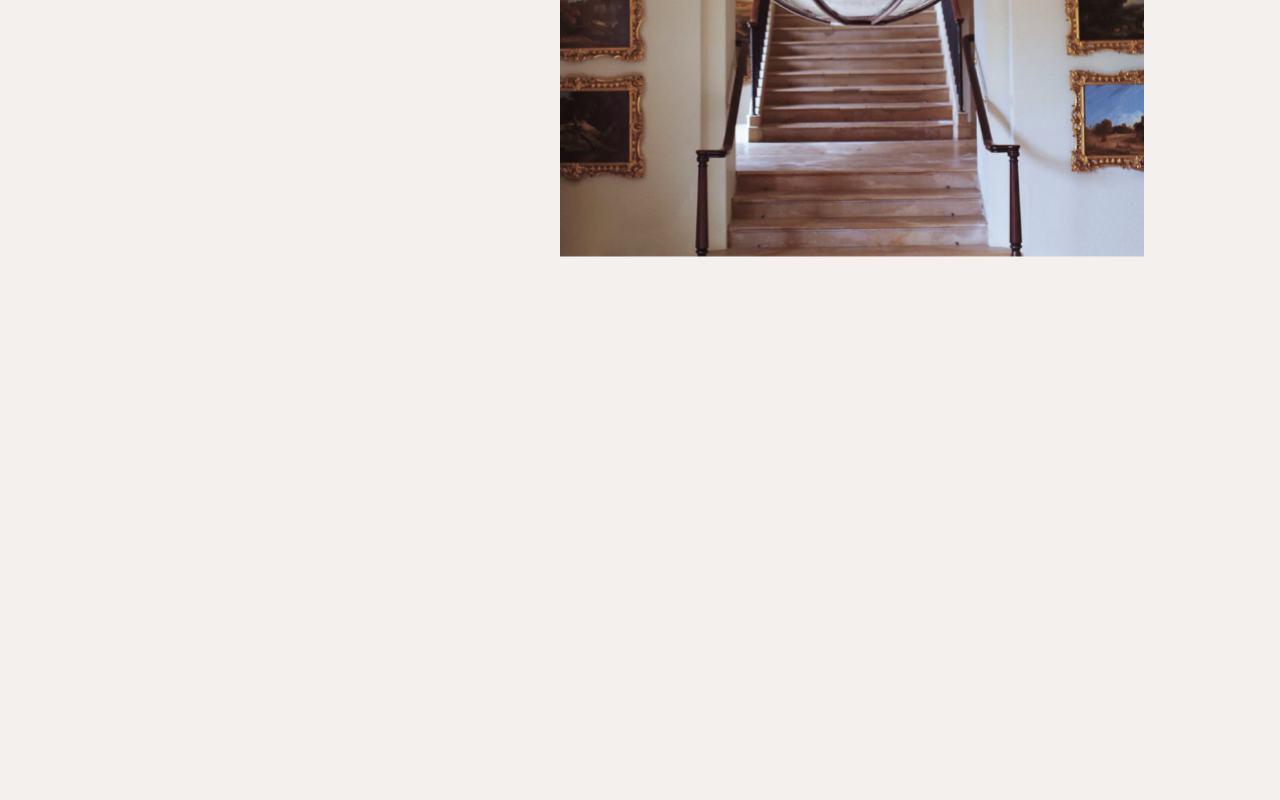
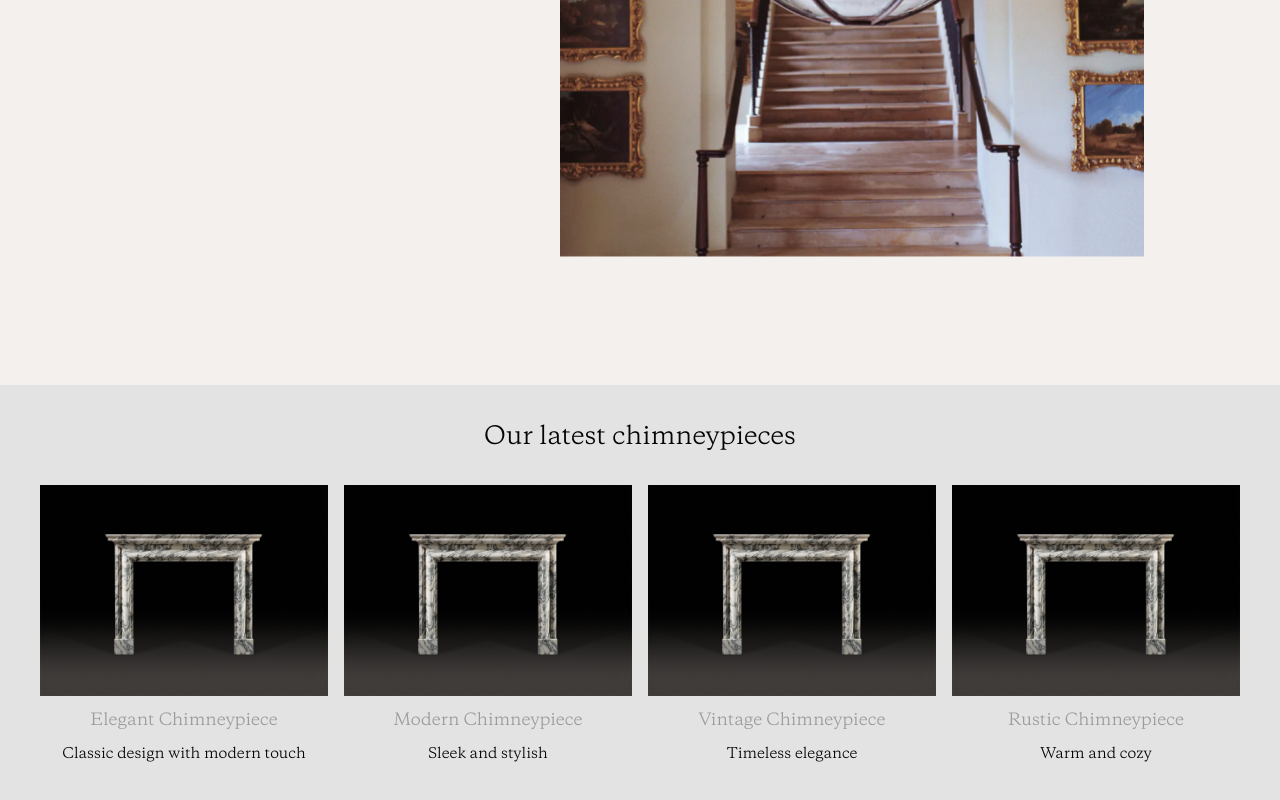
Before and after one commit to purohitdheeraj/jamb-web, a Next.js app: page / in a window 1280 px wide. Shown: the part 2243-3043 px from the top of the page. Before the commit the page ends 2500 px from the top, so only its background shows below. Built offline with nearby package versions, Linux system fonts and the light colour scheme.

Commit message:
add product listing

```diff
--- a/src/app/page.tsx
+++ b/src/app/page.tsx
@@ -1,6 +1,7 @@
 'use client';
 import FeaturedCategory from "@/components/featured-category";
 import Hero from "@/components/hero";
+import ListProducts from "@/components/list-products";
 import Navbar from "@/components/navbar";
 
 
@@ -12,6 +13,7 @@ export default function Home() {
       <Hero/>
       <FeaturedCategory/>
       </div>
+      <ListProducts/>
     </>
   );
 }
--- /dev/null
+++ b/src/components/list-products.tsx
@@ -0,0 +1,62 @@
+'use client';
+
+import ProductCommon from "./product-common";
+
+interface ProductCommonProps {
+  imageSrc: string;
+  imageAlt: string;
+  title: string;
+  subtitle: string;
+}
+
+const products: ProductCommonProps[] = [
+  {
+    imageSrc: "/assets/chimney.png",
+    imageAlt: "Product 1",
+    title: "Elegant Chimneypiece",
+    subtitle: "Classic design with modern touch",
+  },
+  {
+    imageSrc: "/assets/chimney.png",
+    imageAlt: "Product 2",
+    title: "Modern Chimneypiece",
+    subtitle: "Sleek and stylish",
+  },
+  {
+    imageSrc: "/assets/chimney.png",
+    imageAlt: "Product 3",
+    title: "Vintage Chimneypiece",
+    subtitle: "Timeless elegance",
+  },
+  {
+    imageSrc: "/assets/chimney.png",
+    imageAlt: "Product 4",
+    title: "Rustic Chimneypiece",
+    subtitle: "Warm and cozy",
+  },
+];
+
+const ListProducts = () => {
+  return (
+    <div className="mt-32 w-full bg-secondary py-9 px-10">
+      <h2 className="text-2xl font-semibold text-center" >
+        Our latest chimneypieces
+        </h2>
+
+        <div className="mt-8 grid grid-cols-1 sm:grid-cols-2 lg:grid-cols-4 gap-4">
+          {products.map((product, index) => (
+            <ProductCommon
+              key={index}
+              imageSrc={product.imageSrc}
+              imageAlt={product.imageAlt}
+              title={product.title}
+              subtitle={product.subtitle}
+            />
+          ))}
+        </div>
+
+    </div>
+  )
+}
+
+export default ListProducts
--- /dev/null
+++ b/src/components/product-common.tsx
@@ -0,0 +1,30 @@
+'use client';
+import Image from 'next/image';
+
+interface ProductCommonProps {
+  imageSrc: string;
+  imageAlt: string;
+  title: string;
+  subtitle: string;
+}
+
+const ProductCommon: React.FC<ProductCommonProps> = ({ imageSrc, imageAlt, title, subtitle }) => {
+  return (
+    <div className='flex flex-col xl:max-w-[330px] items-center gap-y-3'>
+      <Image
+        src={imageSrc}
+        alt={imageAlt}
+        width={330}
+        height={240}
+        loading="lazy"
+        className="w-full h-full"
+      />
+      <h2 className='text-secondary-foreground font-bold'>
+        {title}
+      </h2>
+      <p className='text-sm'>{subtitle}</p>
+    </div>
+  );
+};
+
+export default ProductCommon;
```
